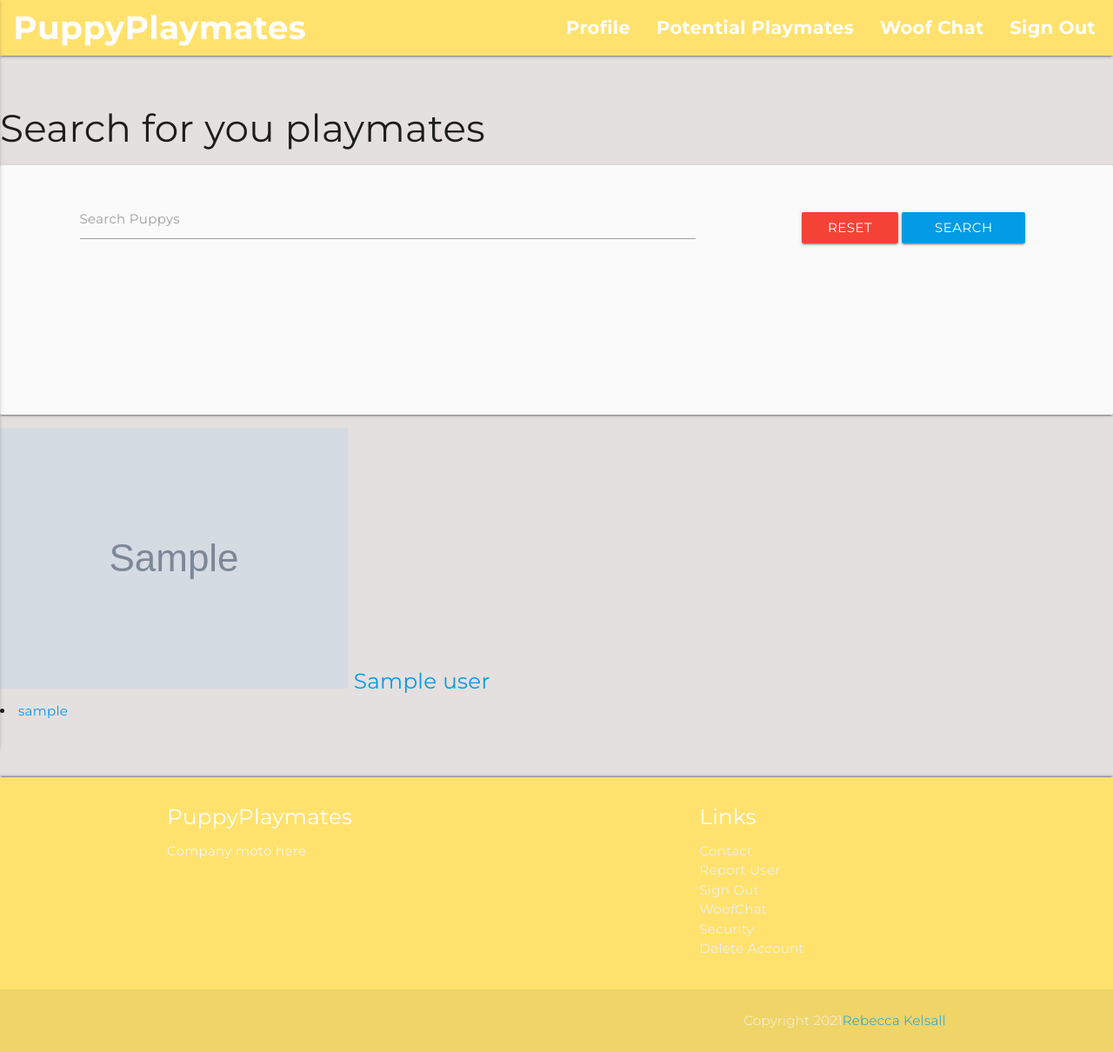
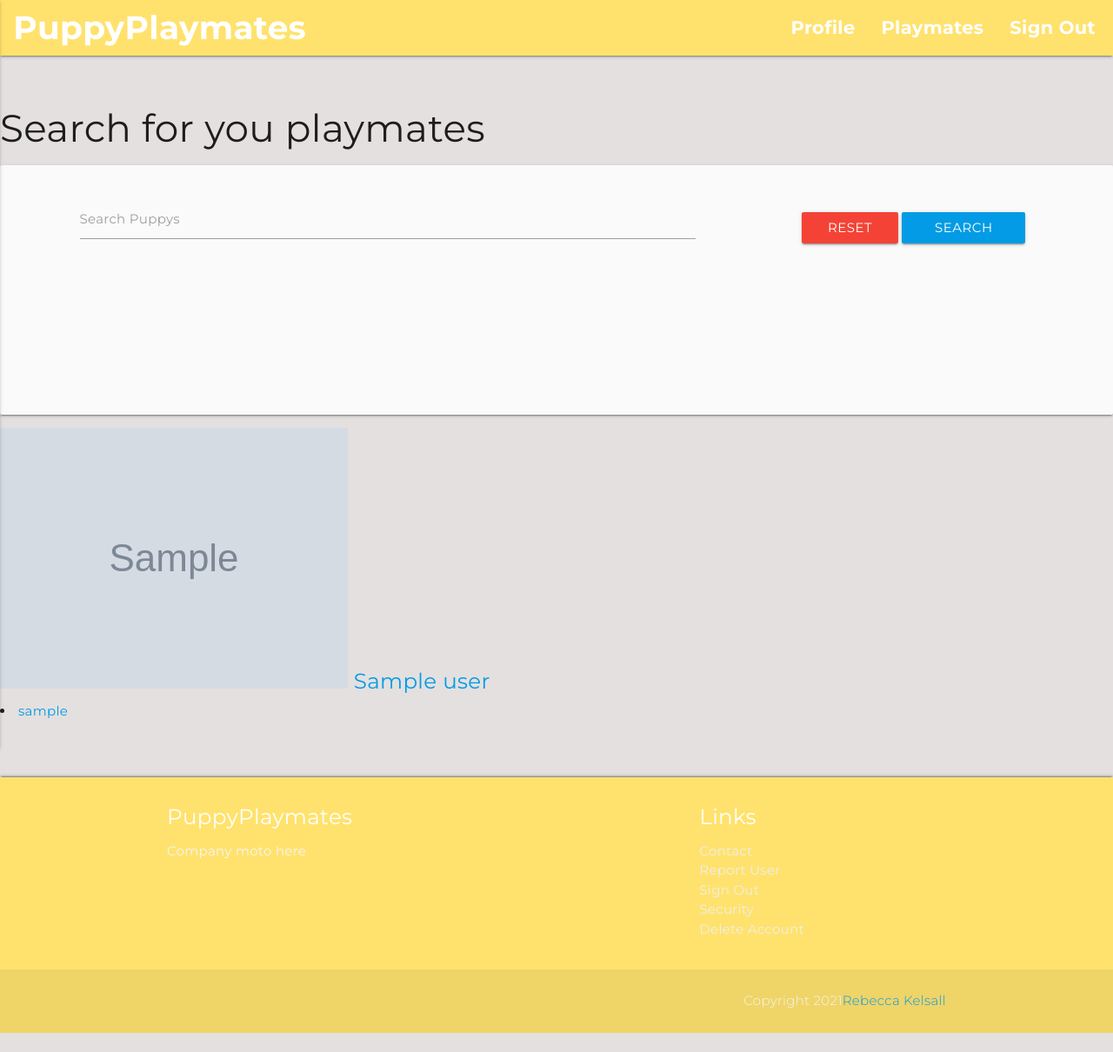
Before and after one commit to crypticCaroline/puppyplaymates, a Flask app: page /search in a window 1280 px wide. Shown: the whole page at 87% size. After the commit the page ends 1188 px from the top, so only its background shows below. Run offline with Flask 2, Linux system fonts and the light colour scheme; the visitor is signed in with stand-in values (Sample User, id 1); grey boxes marked "Sample" are stand-in pictures; a database or web service that is not in the repository returns one stand-in record (values such as "Sample title"); some libraries are stand-ins or nearby versions.

Commit message:
Changed the navigation to remove woofchat

```diff
--- a/templates/base.html
+++ b/templates/base.html
@@ -2,6 +2,7 @@
 <html>
 <head>
     {% block head %}
+    <meta name="viewport" content="width=device-width, initial-scale=1.0">
     <link rel="stylesheet" href="https://cdnjs.cloudflare.com/ajax/libs/materialize/0.100.2/css/materialize.min.css">
     <link rel="stylesheet" href="{{ url_for('static', filename='css/style.css') }}">
     <title>{% block title %}{% endblock %} </title>
@@ -14,12 +15,11 @@
         <nav class="nav-extended nav-bar-col nav-bar-txt">
             <div class="nav-wrapper">
                 <a href="{{ url_for('homepage')}}" class="nav-bar-txt">PuppyPlaymates</a>
-                <a href="#" data-activates="mobile-demo" class="button-collapse "></a>
+                <a href="#" data-activates="mobile-demo" class="button-collapse right">M</a>
                 <ul id="nav-mobile" class="right hide-on-med-and-down">
                     {% if session.user %}
                     <li><a href="{{ url_for('profile', username=session['user'])}}" class="nav_item">Profile</a></li>
-                    <li><a href="{{ url_for('all_users')}}" class="nav_item">Potential Playmates</a></li>
-                    <li><a href="{{ url_for('woof_chat')}}" class="nav_item">Woof Chat</a></li>
+                    <li><a href="{{ url_for('all_users')}}" class="nav_item">Playmates</a></li>
                     <li><a href="{{ url_for('logout')}}" class="nav_item">Sign Out</a></li>
                     {% else %}
                     <li><a href="{{ url_for('login')}}" class="nav_item">Login</a></li>
@@ -29,8 +29,7 @@
                 <ul class="side-nav right" id="mobile-demo">
                     {% if session.user %}
                     <li><a href="{{ url_for('profile', username=session['user'])}}">Profile</a></li>
-                    <li><a href="{{ url_for('all_users')}}">Potential Playmates</a></li>
-                    <li><a href="{{ url_for('woof_chat')}}">Woof Chat</a></li>
+                    <li><a href="{{ url_for('all_users')}}">Playmates</a></li>
                     <li><a href="{{ url_for('logout')}}">Sign Out</a></li>
                     {% else %}
                     <li><a href="{{ url_for('login')}}">Login</a></li>
@@ -61,7 +60,6 @@
                             <li><a class="grey-text text-lighten-3" href="#!">Report User</a></li>
                             {% if session.user %}
                             <li><a class="grey-text text-lighten-3" href="{{ url_for('logout')}}">Sign Out</a></li>
-                            <li><a class="grey-text text-lighten-3" href="{{ url_for('woof_chat')}}">WoofChat</a></li>
                             <li><a class="grey-text text-lighten-3" href="#!">Security</a></li>
                             <li><a class="grey-text text-lighten-3" href="{{ url_for('delete_profile')}}">Delete Account</a></li>
                             {% else%}
```
